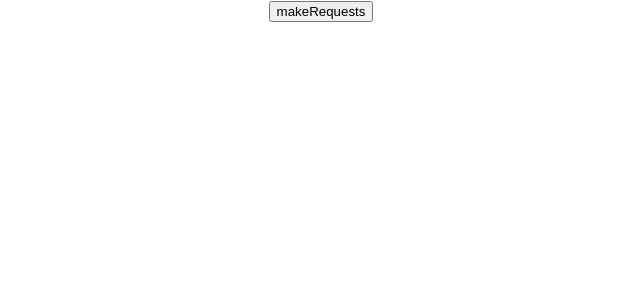
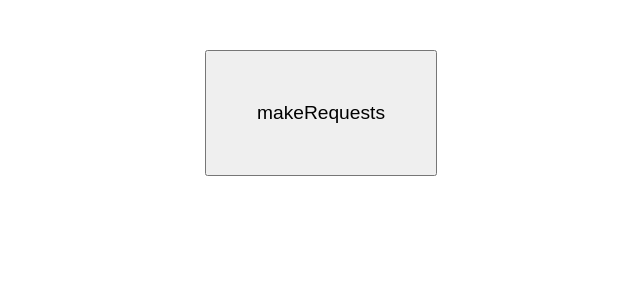
Before and after one commit to CoreFormBusinessTechnology/playground-fe, a React (Create React App) app: page / in a window 1280 px wide. Shown: the top 300 px of the page, without its empty margins (319-959 px from the left). Built offline with nearby package versions, Linux system fonts and the light colour scheme.

Commit message:
changin button size

```diff
--- a/src/index.css
+++ b/src/index.css
@@ -11,3 +11,9 @@ code {
   font-family: source-code-pro, Menlo, Monaco, Consolas, 'Courier New',
     monospace;
 }
+
+button {
+  font-size: larger;
+  margin-top: 50px;
+  padding: 50px;
+}
```
